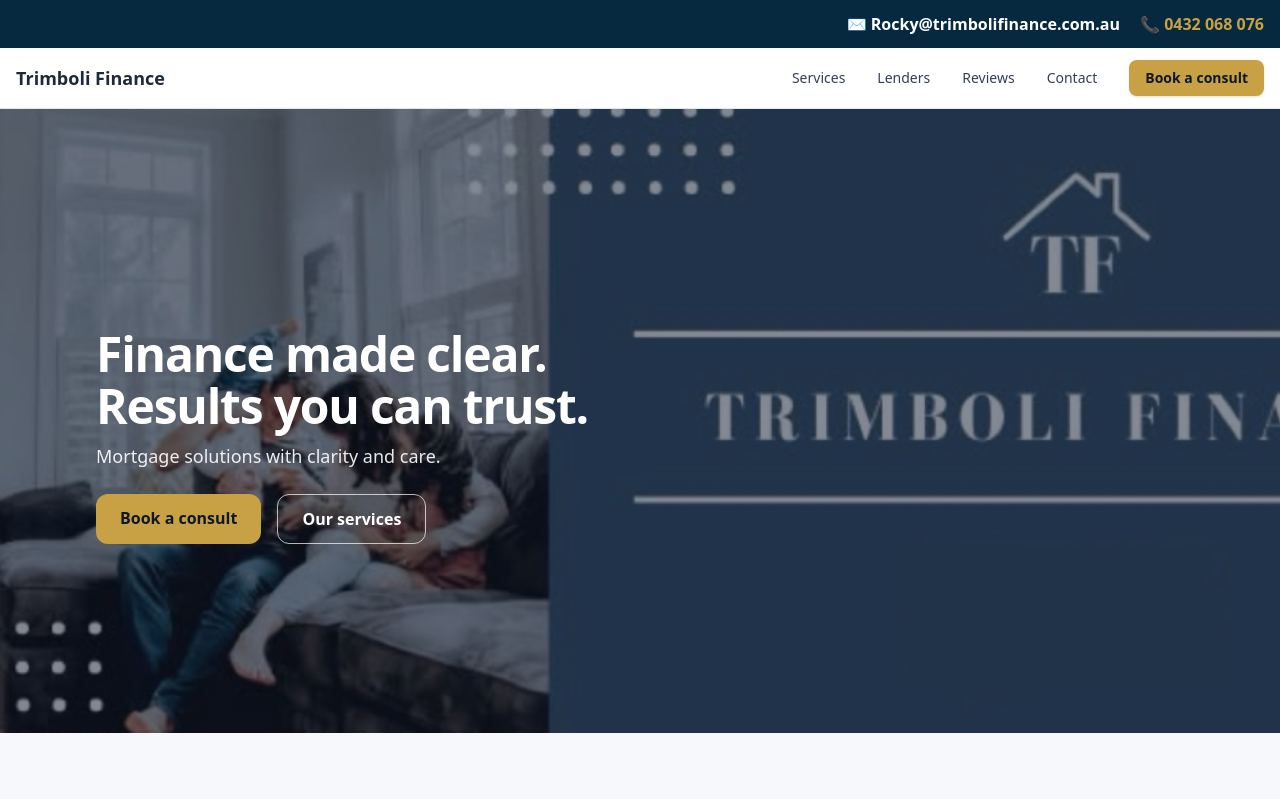
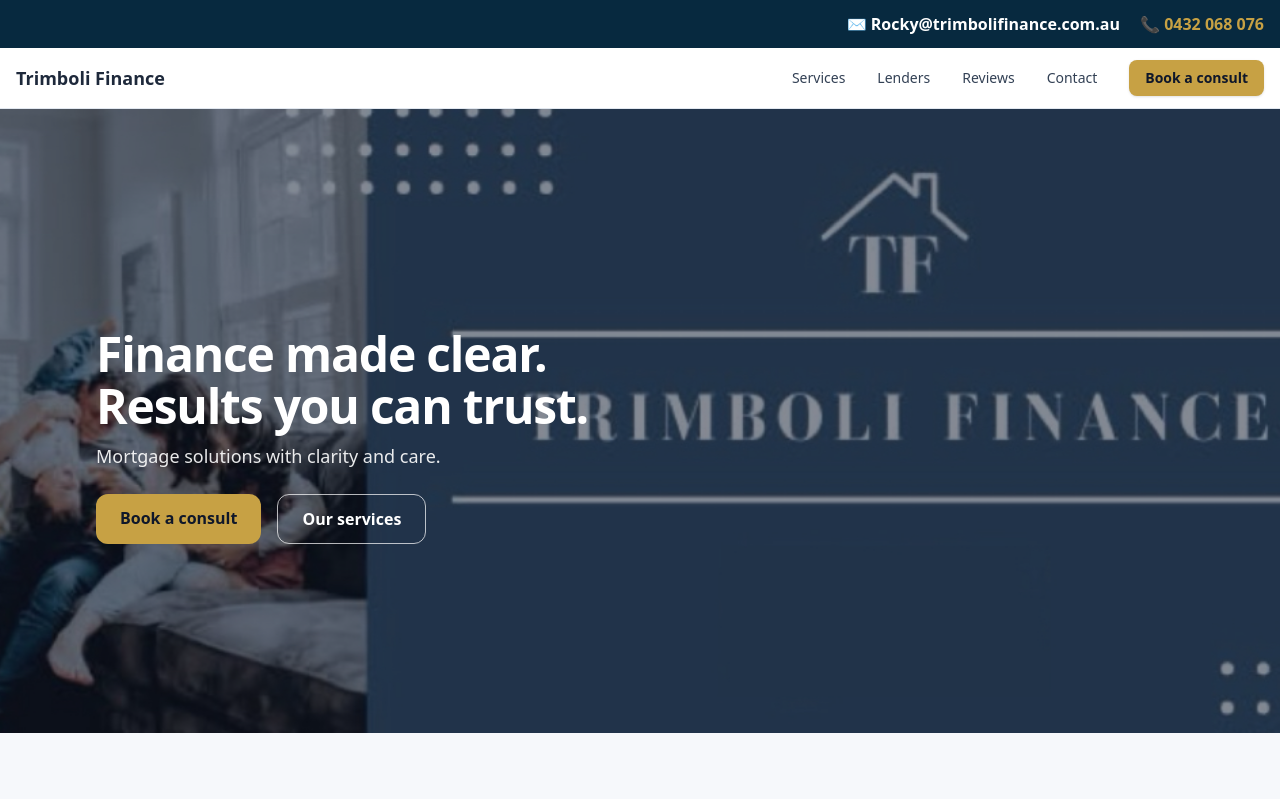
Before and after one commit to gianninatcassar-hash/trimboli-finance, a React (Vite) app: page / in a window 1280 px wide. Shown: the top 799 px of the page. Built offline with nearby package versions, Linux system fonts and the light colour scheme.

Commit message:
Update App.jsx

```diff
--- a/src/App.jsx
+++ b/src/App.jsx
@@ -143,7 +143,7 @@ export default function App() {
             alt="Trimboli Finance banner"
             className="absolute inset-0 -z-10 h-full w-full object-cover"
             /* focus a little left so the dots/logo show like the original */
-            style={{ objectPosition: "30% 50%" }}
+            style={{ objectPosition: "70% 50%" }}
           />
           {/* Dark overlay for readability */}
           <div className="absolute inset-0 -z-10 bg-slate-900/50" />
```
